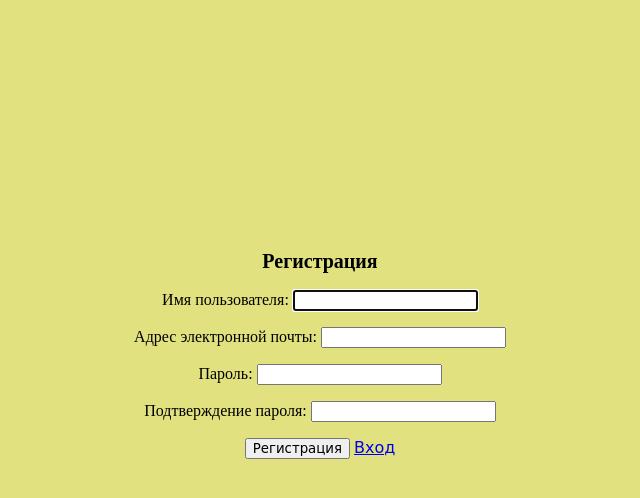
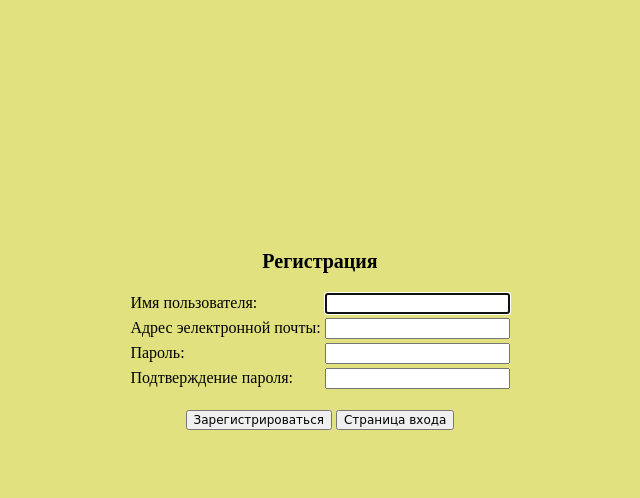
Before and after one commit to Trmtrg/money_collection, a Django app: page / in a window 1280 px wide. Shown: the top 498 px of the page, without its empty margins (320-960 px from the left). Run offline with Django 4.2, Linux system fonts and the light colour scheme.

Commit message:
Зачем-то поправил авторизацию

```diff
--- a/moneysite/user/forms.py
+++ b/moneysite/user/forms.py
@@ -1,8 +1,10 @@
 from django.contrib.auth.forms import UserCreationForm
+from django import forms
 from django.contrib.auth.models import User
 
 
 class CreateUserForm(UserCreationForm):
+    email = forms.EmailField(label="Адрес эелектронной почты")
     class Meta:
         model = User
         fields = ['username', 'email', 'password1', 'password2']
--- a/moneysite/user/templates/register.html
+++ b/moneysite/user/templates/register.html
@@ -1,5 +1,5 @@
 <!DOCTYPE html>
-<html lang="ru">
+<html lang="ru" xmlns="http://www.w3.org/1999/html" xmlns="http://www.w3.org/1999/html">
 <head>
     <meta charset="UTF-8">
     <title>Регистрация</title>
@@ -7,25 +7,31 @@
 <body style="background-color: #E1E17F">
 {% block content %}
 <form method="POST" novalidate>
+	<h2 style="font-size: 20px; text-align: center; margin-top: 250px">Регистрация</h2>
+	<div style="text-align: center">
+<!--Таблица чтобы ты понял где тэги писать-->
+		<table align="center">
+			{% for field in form %}
 				{% csrf_token %}
-	<h2 style="font-size: 20px; text-align: center; margin-top: 250px">Регистрация</h2>
-
-	{% for field in form %}
-	<div style="text-align: center">
-		<p>
+				<tr>
+<!--			Название поля-->
+					<td align="left">{{ field.label_tag }}</td>
+<!--			Поле с вводом-->
+					<td>{{ field }}</td>
+<!--			Поле ошибки-->
 					{% if field.errors %}
 						<ul class="errorlist">
 							{% for error in field.errors %}
-				<li>{{ error }}</li>
+								<td><li>{{ error }}</li></td>
 							{% endfor %}
 						</ul>
 					{% endif %}
-			{{ field.label_tag }} {{ field }}
-		</p>
+				</tr>
 			{% endfor %}
-		<input type="submit" value="Регистрация" style="font-family: cursive"/>
-		{{ form.errors }}
-		<a href="{% url 'login' %}" style="font-family: cursive">Вход</a>
+		</table><br>
+			<button style="font-family: cursive; font-size: 12px">Зарегистрироваться</button>
+			<button formaction="{% url 'login' %}" style="font-family: cursive; font-size: 12px">Страница входа</button>
+
 	</div>
 </form>
 {% endblock content%}
```
Also changed, not shown: moneysite/user/templates/login.html (+6 -6 lines). Lines whose indentation alone changed are shown as unchanged.
